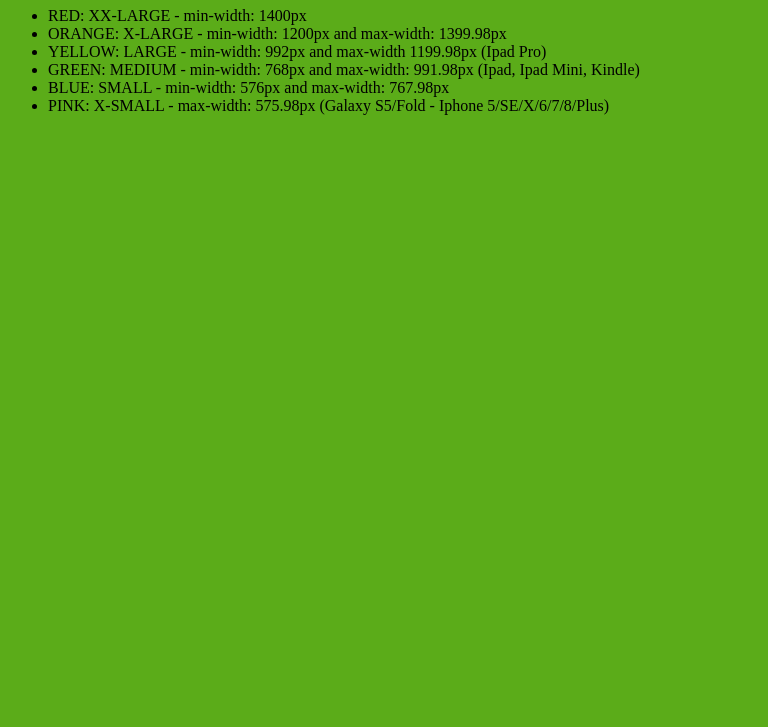
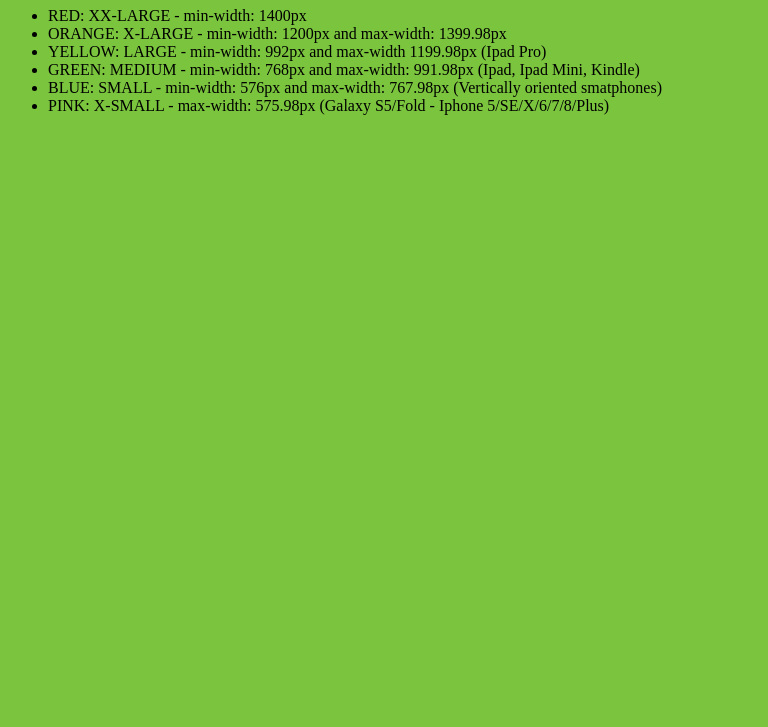
Before and after one commit to Rod1GitHub/css-responsive-breakpoints, a plain HTML site: page index.html in a window 768 px wide. Shown: the part 73-800 px from the top of the page. Drawn offline with Linux system fonts and the light colour scheme.

Commit message:
color changes

```diff
--- a/assets/css/breakpoints.css
+++ b/assets/css/breakpoints.css
@@ -17,12 +17,12 @@
 
 /* medium */
 @media (min-width: 768px) and (max-width: 991.98px) {
-    body {background-color: rgb(91, 172, 25);}
+    body {background-color: rgb(122, 197, 61);}
 }
 
 /* small */
 @media (min-width: 576px) and (max-width: 767.98px) {
-    body {background-color: rgb(91, 91, 211);}
+    body {background-color: rgb(147, 158, 255);}
 }
 
 /* x-small */
--- a/index.html
+++ b/index.html
@@ -15,7 +15,7 @@
         <li>ORANGE: X-LARGE - min-width: 1200px and max-width: 1399.98px </li>
         <li>YELLOW: LARGE - min-width: 992px and max-width 1199.98px  (Ipad Pro)</li>
         <li>GREEN: MEDIUM - min-width: 768px and max-width: 991.98px (Ipad, Ipad Mini, Kindle)</li>
-        <li>BLUE: SMALL - min-width: 576px and max-width: 767.98px</li>
+        <li>BLUE: SMALL - min-width: 576px and max-width: 767.98px (Vertically oriented smatphones)</li>
         <li>PINK: X-SMALL - max-width: 575.98px (Galaxy S5/Fold - Iphone 5/SE/X/6/7/8/Plus)</li>
     </ul>
 
```
